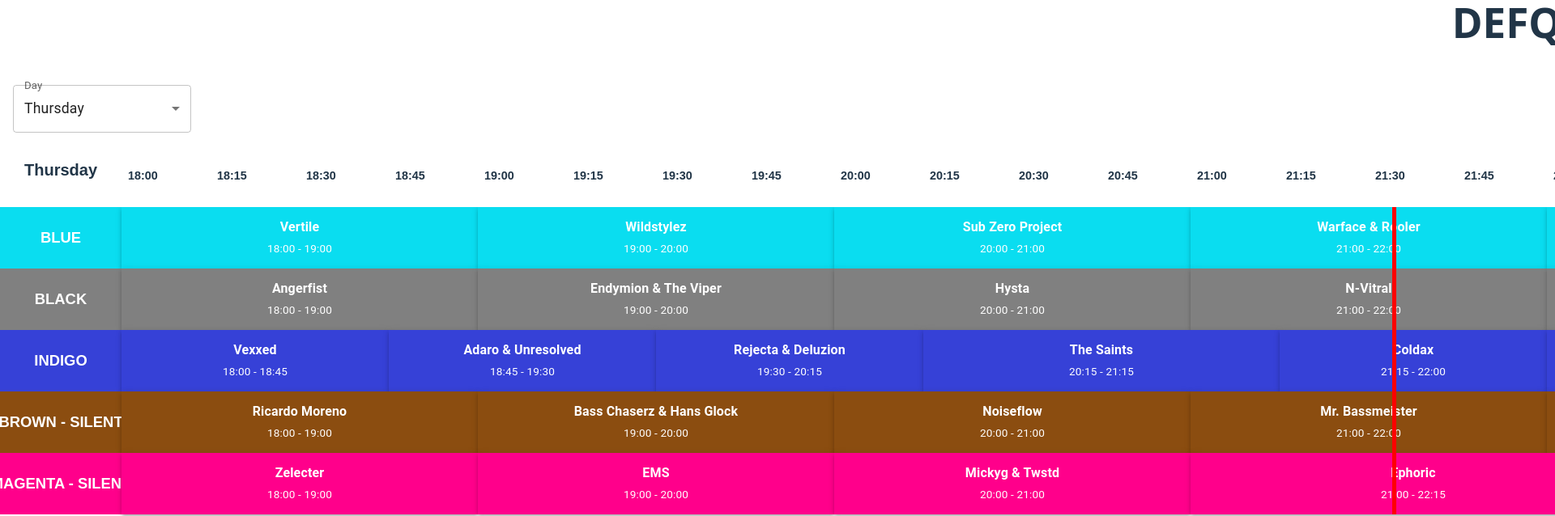
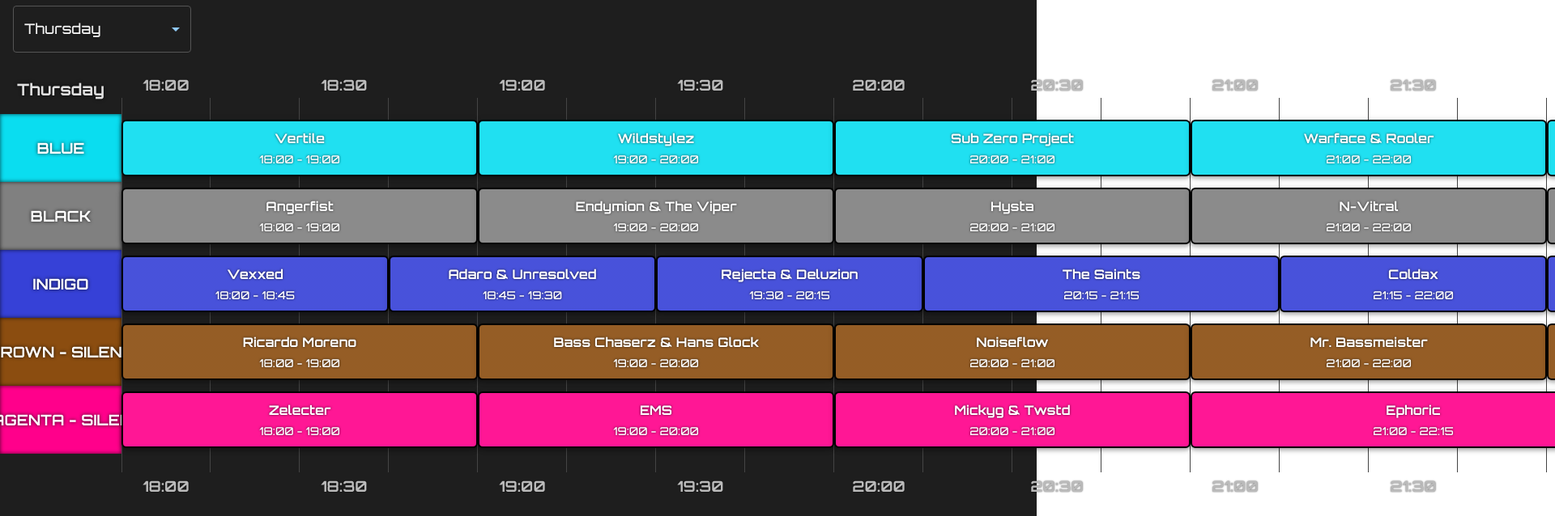
Before and after one commit to braindeadev/DEFQON.1-timetable, a React (Vite) app: page / in a window 1280 px wide. Shown: the part 100-738 px from the top of the page at 81% size, 1920 px wide, since content can reach past the window. Built offline with nearby package versions, Linux system fonts and the light colour scheme; the HTML template or start-up script is replaced by a standard one.

Commit message:
style updates

```diff
--- a/index.html
+++ b/index.html
@@ -3,6 +3,7 @@
   <head>
     <meta charset="UTF-8" />
     <link rel="icon" type="image/svg+xml" href="/vite.svg" />
+    <link href="https://fonts.googleapis.com/css2?family=Orbitron:wght@500;700&display=swap" rel="stylesheet" />
     <meta name="viewport" content="width=device-width, initial-scale=1.0" />
     <title>timateble</title>
   </head>
--- a/src/App.jsx
+++ b/src/App.jsx
@@ -1,12 +1,26 @@
 import React from "react";
 import Timetable from "./components/Timetable";
+import { CssBaseline, ThemeProvider, createTheme } from "@mui/material";
+
+const darkTheme = createTheme({
+  palette: {
+    mode: "dark",
+    background: { default: "#1e1e1e", paper: "#2c2c2c" },
+    text: { primary: "#e0e0e0", secondary: "#aaa" },
+    primary: { main: "#90caf9" },
+  },
+  typography: {
+    fontFamily: "'Orbitron', sans-serif",
+  },
+});
+
 
 function App() {
   return (
-    <div>
-      <h1 style={{ textAlign: "center" }}>DEFQON.1 timetable</h1>
+    <ThemeProvider theme={darkTheme}>
+      <CssBaseline />
       <Timetable />
-    </div>
+    </ThemeProvider>
   );
 }
 
--- a/src/components/Timetable.jsx
+++ b/src/components/Timetable.jsx
@@ -12,10 +12,10 @@
 import { DateTime } from "luxon";
 
 const allowedDateDays = new Set([
-  "2025-06-11_Thursday",
-  "2025-06-11_Friday",
-  "2025-06-11_Saturday",
-  "2025-06-11_Sunday",
+  "2025-06-12_Thursday",
+  "2025-06-12_Friday",
+  "2025-06-12_Saturday",
+  "2025-06-12_Sunday",
 ]);
 
 const generateTimeLabels = (startTime) => {
@@ -24,16 +24,13 @@
 
   for (let h = startHour; h < 24; h++) {
     for (let m = 0; m < 60; m += 15) {
-      labels.push(
-        `${h.toString().padStart(2, "0")}:${m.toString().padStart(2, "0")}`
-      );
+      labels.push(`${h.toString().padStart(2, "0")}:${m.toString().padStart(2, "0")}`);
     }
   }
-  for (let h = 0; h < 3; h++) {
+  for (let h = 0; h <= 3; h++) {
     for (let m = 0; m < 60; m += 15) {
-      labels.push(
-        `${h.toString().padStart(2, "0")}:${m.toString().padStart(2, "0")}`
-      );
+      if (h === 3 && m > 0) break;
+      labels.push(`${h.toString().padStart(2, "0")}:${m.toString().padStart(2, "0")}`);
     }
   }
   return labels;
@@ -53,7 +50,6 @@
   const todayISO = today.toISODate();
 
   const defaultDay = "Thursday";
-
   const [selectedDay, setSelectedDay] = useState(defaultDay);
   const { stages = [], dayStart } = scheduleData[selectedDay] || {};
   const timeLabels = generateTimeLabels(dayStart);
@@ -63,11 +59,10 @@
 
   const updateCurrentTime = () => {
     const key = `${todayISO}_${selectedDay}`;
-
     if (allowedDateDays.has(key)) {
-      const currentTimeStr = `${today.hour
+      const currentTimeStr = `${today.hour.toString().padStart(2, "0")}:${today.minute
         .toString()
-        .padStart(2, "0")}:${today.minute.toString().padStart(2, "0")}`;
+        .padStart(2, "0")}`;
       const idx = timeToIndex(currentTimeStr, dayStart);
       setCurrentTimeIndex(idx);
       setShowCurrentLine(true);
@@ -79,32 +74,59 @@
 
   useEffect(() => {
     updateCurrentTime();
-    const interval = setInterval(updateCurrentTime, 60 * 1000);
+    const interval = setInterval(updateCurrentTime, 60000);
     return () => clearInterval(interval);
   }, [selectedDay, dayStart]);
 
   return (
     <Box
       sx={{
-        minWidth: `${150 + timeLabels.length * 110}px`, // wider time slots for bigger boxes
-        fontFamily: "Arial, sans-serif",
-        fontSize: "1rem", // bigger font overall
+        minWidth: `${150 + timeLabels.length * 110}px`,
+        fontFamily: "'Orbitron', sans-serif",
+        fontSize: "1rem",
         lineHeight: 1.5,
+        position: "relative",
+        color: "#e0e0e0",
+        paddingBottom: "2rem",
+        margin: 0,
       }}
     >
+      {/* Day Selector */}
       <Box sx={{ p: 2 }}>
-        <FormControl>
-          <InputLabel id="day-label" sx={{ fontSize: "1.1rem" }}>
-            Day
+        <FormControl variant="outlined" sx={{ minWidth: 220 }}>
+          <InputLabel id="day-label" sx={{ color: "#ccc", textShadow: "0 0 1px rgba(0,0,0,0.6)" }}>
           </InputLabel>
           <Select
             labelId="day-label"
             value={selectedDay}
             onChange={(e) => setSelectedDay(e.target.value)}
-            sx={{ minWidth: 220, fontSize: "1.1rem" }}
+            sx={{
+              fontSize: "1.1rem",
+              color: "#eee",
+              textShadow: "0 0 2px rgba(0,0,0,0.7)",
+              "& .MuiOutlinedInput-notchedOutline": {
+                borderColor: "#555",
+              },
+              "&:hover .MuiOutlinedInput-notchedOutline": {
+                borderColor: "#888",
+              },
+              "&.Mui-focused .MuiOutlinedInput-notchedOutline": {
+                borderColor: "#90caf9",
+              },
+              "& .MuiSelect-icon": {
+                color: "#90caf9",
+              },
+            }}
           >
             {Object.keys(scheduleData).map((day) => (
-              <MenuItem key={day} value={day} sx={{ fontSize: "1rem" }}>
+              <MenuItem
+                key={day}
+                value={day}
+                sx={{
+                  fontSize: "1rem",
+                  color: "#e0e0e0",
+                }}
+              >
                 {day}
               </MenuItem>
             ))}
@@ -117,9 +139,7 @@
         sx={{
           display: "grid",
           gridTemplateColumns: `150px repeat(${timeLabels.length}, 110px)`,
-          position: "sticky",
           top: 0,
-          backgroundColor: "#fff",
           zIndex: 10,
         }}
       >
@@ -131,28 +151,69 @@
             alignItems: "center",
             justifyContent: "center",
             fontSize: "1.25rem",
-            height: 60, // taller header
+            height: 60,
+            color: "#e0e0e0",
+            textShadow: "0 0 4px rgba(0,0,0,0.8)",
           }}
         >
           {selectedDay}
         </Box>
-        {timeLabels.map((time, i) => (
+        {timeLabels.map((time, i) => {
+          const [hour, minute] = time.split(":").map(Number);
+          const show = minute % 30 === 0;
+
+          return (
             <Box
               key={i}
               sx={{
-              textAlign: "left",
-              paddingLeft: "8px",
-              fontSize: "0.9rem",
-              py: 1,
-              fontWeight: 600,
-              height: 60, // match header height
+                position: "relative",
+                height: 60,
                 display: "flex",
                 alignItems: "center",
+                justifyContent: "center",
+              }}
+            >
+              {show && (
+                <Typography
+                  sx={{
+                    position: "absolute",
+                    top: 10,
+                    color: "#bbb",
+                    fontWeight: 600,
+                    textShadow: "0 0 2px rgba(0,0,0,0.6)",
+                    zIndex: 5,
+                    fontSize: "1.15rem",
 
                   }}
                 >
                   {time}
+                </Typography>
+              )}
             </Box>
+          );
+        })}
+
+      </Box>
+
+      {/* Grid Overlay */}
+      <Box
+        sx={{
+          display: "grid",
+          gridTemplateColumns: `150px repeat(${timeLabels.length}, 110px)`,
+          position: "absolute",
+          top: 130,
+          bottom: 25,
+        }}
+      >
+        <Box />
+        {timeLabels.map((_, i) => (
+          <Box
+            key={i}
+            sx={{
+              borderRight: i === timeLabels.length - 1 ? "none" : "1px solid #444",
+              borderLeft: i === 0 ? "1px solid #444" : "none",
+            }}
+          />
         ))}
       </Box>
 
@@ -163,7 +224,7 @@
           sx={{
             display: "grid",
             gridTemplateColumns: `150px repeat(${timeLabels.length}, 110px)`,
-            minHeight: 60, // taller rows
+            minHeight: 60,
             alignItems: "center",
             position: "relative",
           }}
@@ -174,12 +235,14 @@
               fontWeight: "bold",
               backgroundColor: stage.color,
               color: "#fff",
+              textShadow: "0 0 4px rgba(0,0,0,0.8)",
               height: "100%",
               display: "flex",
               alignItems: "center",
               justifyContent: "center",
               whiteSpace: "nowrap",
               fontSize: "1.15rem",
+              boxShadow: "inset 0 0 5px rgba(0,0,0,0.7)",
             }}
           >
             {stage.name}
@@ -191,11 +254,12 @@
             return (
               <Paper
                 key={j}
-                elevation={3}
+                elevation={4}
                 sx={{
                   gridColumn: `${Math.floor(colStart) + 2} / ${Math.ceil(colEnd) + 2}`,
                   backgroundColor: stage.color,
                   color: "#fff",
+                  textShadow: "0 0 3px rgba(0,0,0,0.7)",
                   p: 1,
                   textAlign: "center",
                   fontWeight: "bold",
@@ -206,16 +270,22 @@
                   flexDirection: "column",
                   justifyContent: "center",
                   fontSize: "1rem",
-                    height: 60,
-                    borderRadius: 0,
+                  height: 70,
+                  borderRadius: "6px",
+                  marginTop: "7px",
+                  marginBottom: "7px",
+                  border: "2px solid #000",
+                  "&:hover": {
+                    transform: "none",
+                    boxShadow: "none",
+                    cursor: "default",
+                  },
                 }}
               >
                 <Typography noWrap sx={{ fontWeight: 700 }}>
                   {event.name}
                 </Typography>
-                <Typography
-                  sx={{ fontWeight: 400, fontSize: "0.85rem", mt: 0.5 }}
-                >
+                <Typography sx={{ fontWeight: 400, fontSize: "0.85rem", mt: 0.5 }}>
                   {event.start} - {event.end}
                 </Typography>
               </Paper>
@@ -228,15 +298,63 @@
                 position: "absolute",
                 top: 0,
                 bottom: 0,
-                width: 5,
+                width: 4,
                 backgroundColor: "red",
                 left: 150 + currentTimeIndex * 110,
                 zIndex: 20,
+                animation: "pulse 1.2s infinite ease-in-out",
+                "@keyframes pulse": {
+                  "0%": { opacity: 1 },
+                  "50%": { opacity: 0.5 },
+                  "100%": { opacity: 1 },
+                },
               }}
             />
           )}
         </Box>
       ))}
+
+      {/* Bottom Time Labels */}
+      <Box
+        sx={{
+          display: "grid",
+          gridTemplateColumns: `150px repeat(${timeLabels.length}, 110px)`,
+          mt: 2,
+        }}
+      >
+        <Box />
+        {timeLabels.map((time, i) => {
+          const [hour, minute] = time.split(":").map(Number);
+          const show = minute % 30 === 0;
+
+          return (
+            <Box
+              key={i}
+              sx={{
+                position: "relative",
+                display: "flex",
+                alignItems: "center",
+                justifyContent: "center",
+              }}
+            >
+              {show && (
+                <Typography
+                  sx={{
+                    position: "absolute",
+                    top: 10,
+                    color: "#bbb",
+                    fontWeight: 600,
+                    textShadow: "0 0 2px rgba(0,0,0,0.6)",
+                    fontSize: "1.15rem",
+                  }}
+                >
+                  {time}
+                </Typography>
+              )}
+            </Box>
+          );
+        })}
+      </Box>
     </Box>
   );
 }
```
Lines whose indentation alone changed are shown as unchanged.
